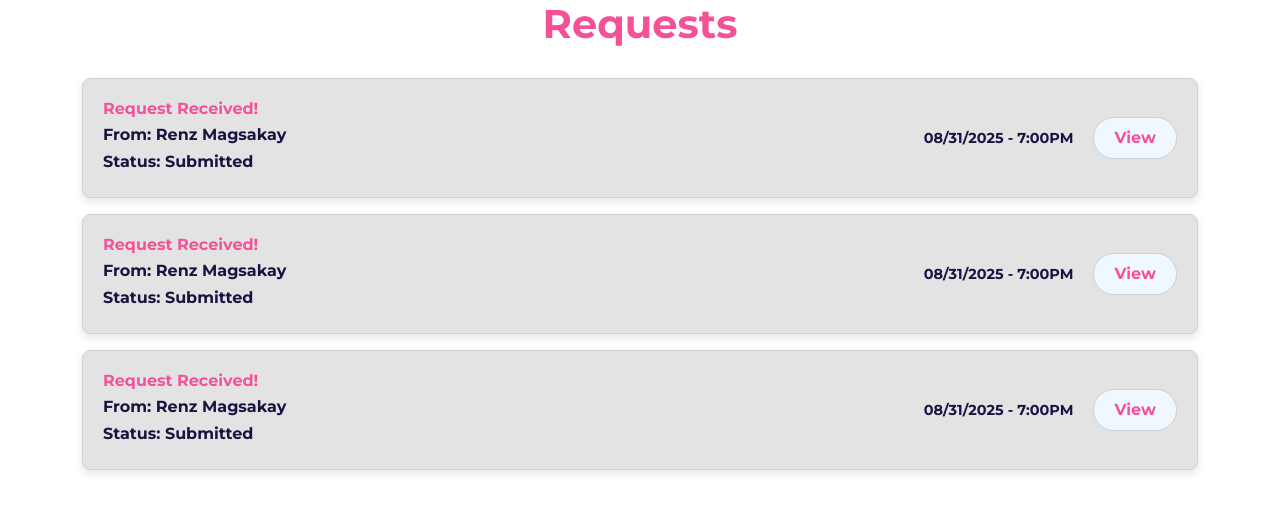
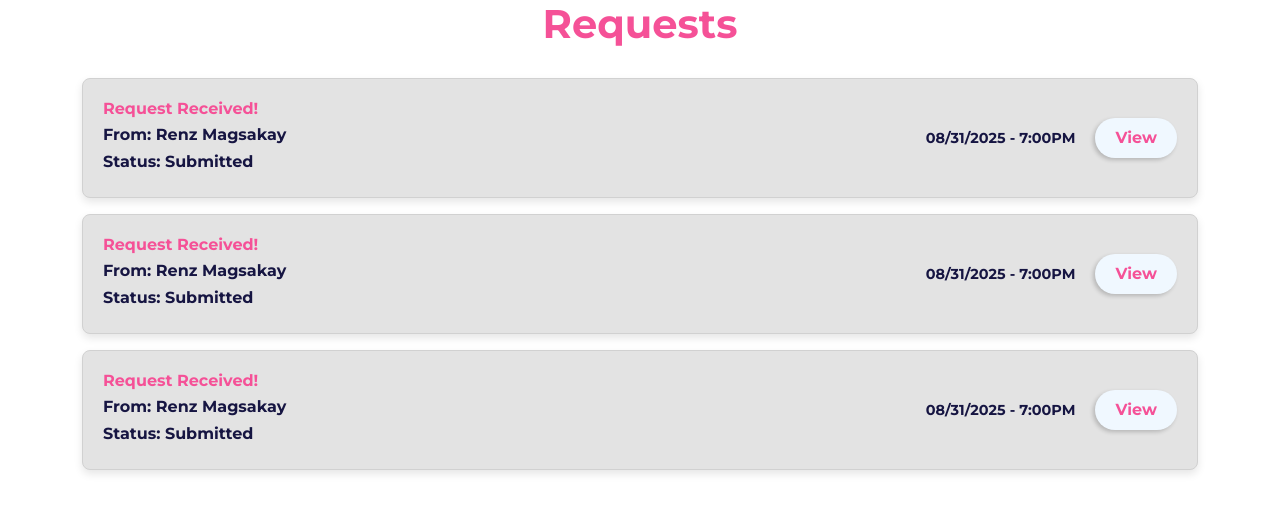
Before and after one commit to nishiriks/molecules_system, a PHP site: page /home-admin.html in a window 1280 px wide. Shown: the part 119-641 px from the top of the page. Run offline with PHP 8.4, Linux system fonts and the light colour scheme; some libraries are stand-ins or nearby versions; some web fonts are replaced.

Commit message:
edited view button

```diff
--- a/resource/css/home-admin.css
+++ b/resource/css/home-admin.css
@@ -160,12 +160,12 @@ main {
   background-color: #F0F8FF;
   /* width: 100px; */
   color: #F55197;
-  border: 1px solid #d1d1d1;
+  border: none;
   padding: 8px 20px;
-  border-radius: 25px;
+  border-radius: 20px;
   cursor: pointer;
   font-weight: bold;
-  /* box-shadow: -4px 4px 4px 0px #00000040; */
+  box-shadow: -2px 2px 4px rgba(0, 0, 0, 0.2);
   transition: background-color 0.3s, color 0.3s;
   white-space: nowrap;
 }
@@ -313,6 +313,8 @@ footer,p,.fa-copyright{
   background-color: #c9447d;
 }
 
+
+
 .product-popup {
   display: none;
   position: fixed;
```
